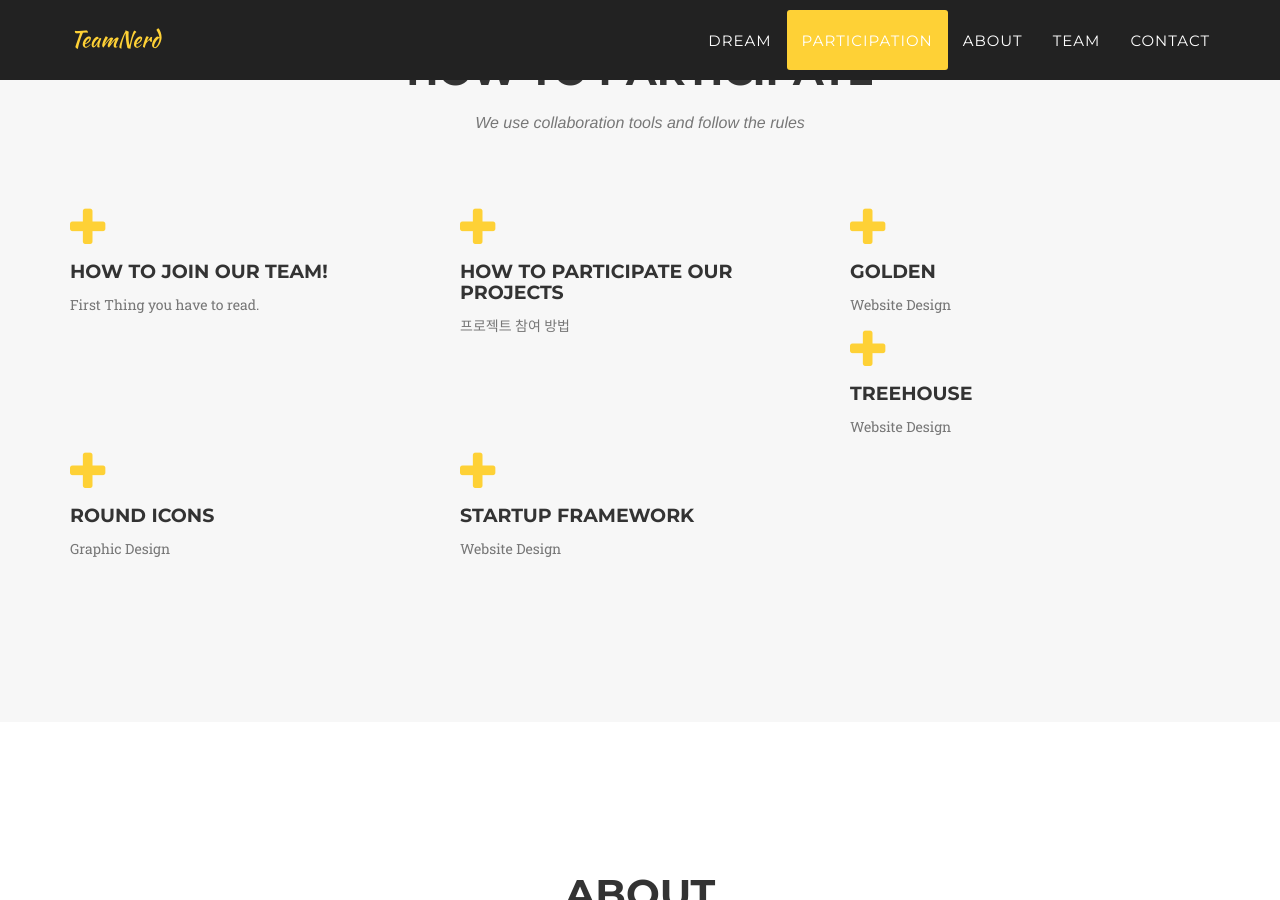
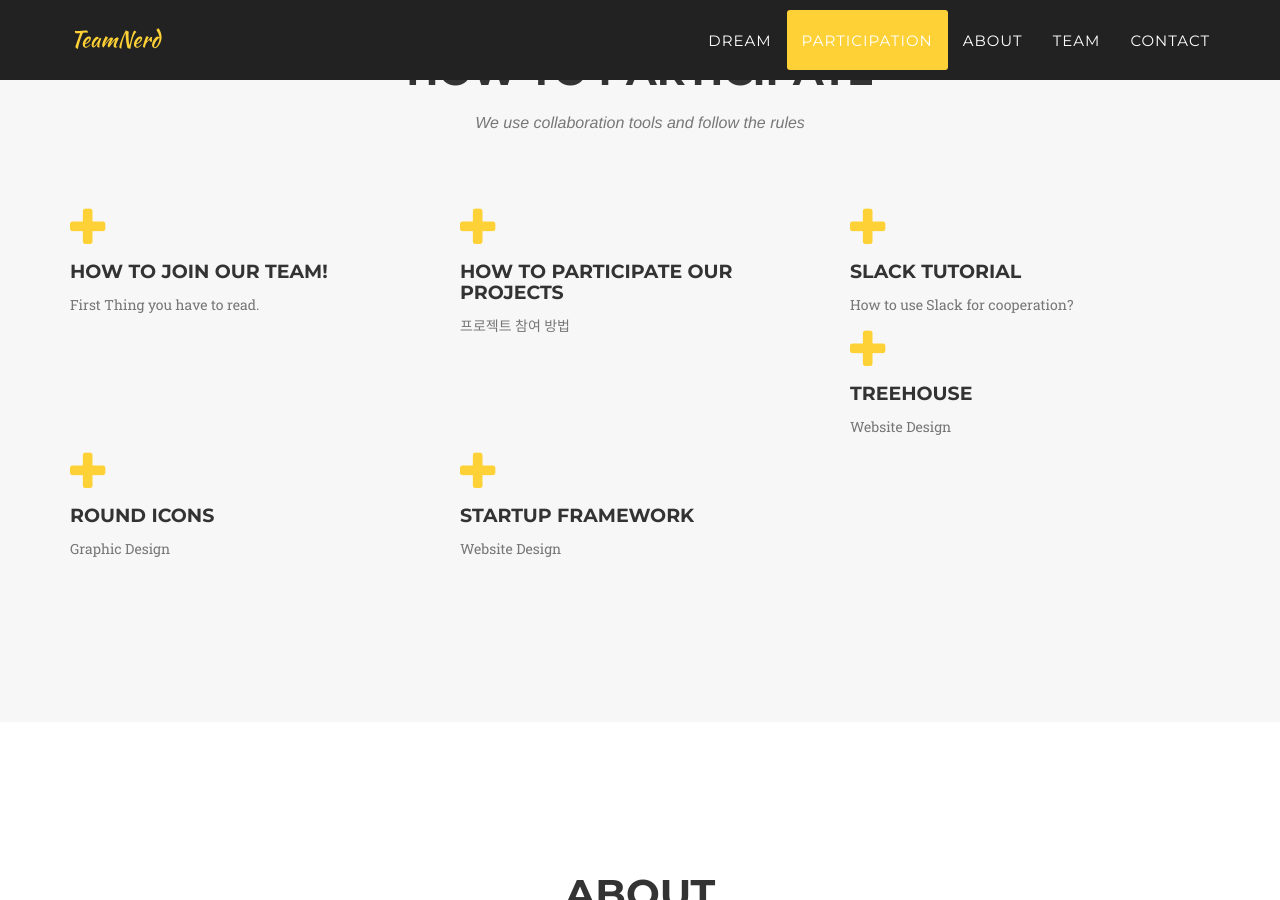
Before and after one commit to TeamNerd/TeamNerd, a Jekyll site: the page built from _posts/2014-07-16-project-3.markdown, in a window 1280 px wide and 900 px high, scrolled down 1671 px. Built offline with Jekyll 4.4.1, drawn with Linux system fonts in a browser that asks for light colours; some web fonts are replaced.

Commit message:
Update 2014-07-16-project-3.markdown

```diff
--- a/_posts/2014-07-16-project-3.markdown
+++ b/_posts/2014-07-16-project-3.markdown
@@ -1,6 +1,6 @@
 ---
-title: Golden
-subtitle: Website Design
+title: Slack Tutorial
+subtitle: How to use Slack for cooperation?
 layout: default
 modal-id: 3
 date: 2014-07-16
@@ -8,8 +8,7 @@
 thumbnail: golden-thumbnail.png
 alt: image-alt
 project-date: April 2014
-client: Start Bootstrap
-category: Web Development
-description: Lorem ipsum dolor sit amet, usu cu alterum nominavi lobortis. At duo novum diceret. Tantas apeirian vix et, usu sanctus postulant inciderint ut, populo diceret necessitatibus in vim. Cu eum dicam feugiat noluisse.
-
+writer: Alex
+manager: Alex
+description: slack
 ---
```
